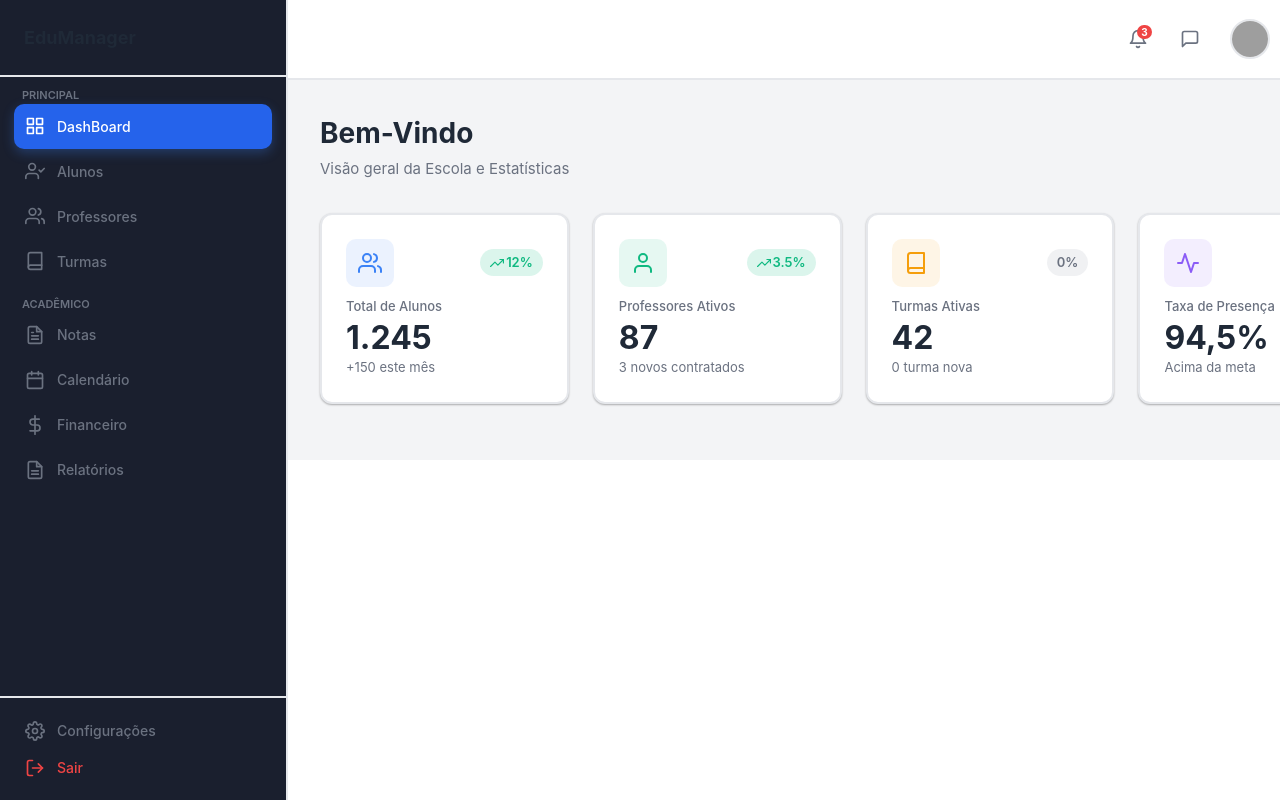
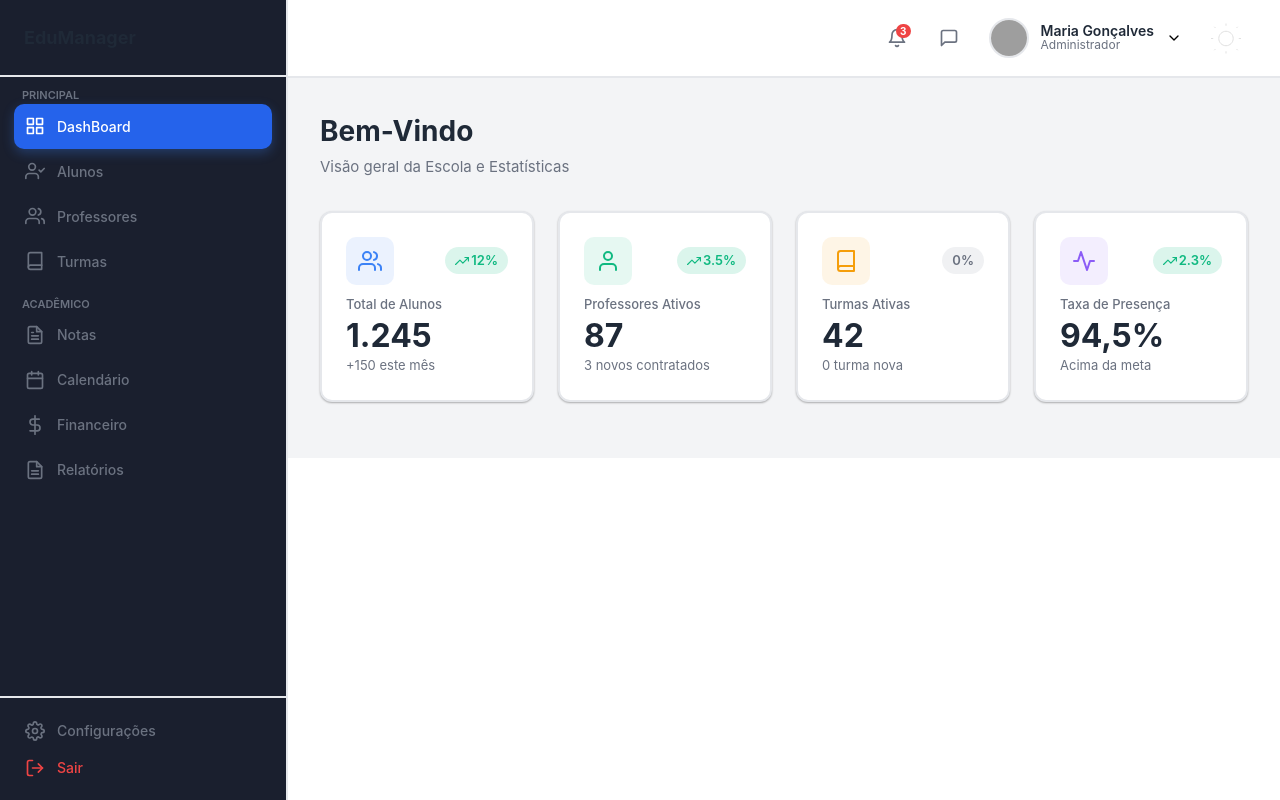
Before and after one commit to DevPeress/EduConnect-Web, a React (Vite) app: page /admin in a window 1280 px wide. Built offline with nearby package versions, Linux system fonts and the light colour scheme; grey boxes are pictures that could not be loaded.

Commit message:
Ajuste para responsividade em PC

```diff
--- a/src/components/Header/index.tsx
+++ b/src/components/Header/index.tsx
@@ -8,7 +8,8 @@
 
   return (
     <header className="bg-(--bg-card) border-b-2 border-(--border-color) px-9.5 py-3 flex justify-between items-center sticky top-0 z-10">
-      <div className="flex items-center gap-4 ml-[62vw]">
+      <div></div>
+      <div className="flex items-center gap-4">
         <button className="relative bg-transparent border-none text-(--text-secondary) cursor-pointer p-2 rounded-[10px] hover:bg-(--bg-hover) hover:text-(--text-primary)">
           <svg
             width="20"
```
